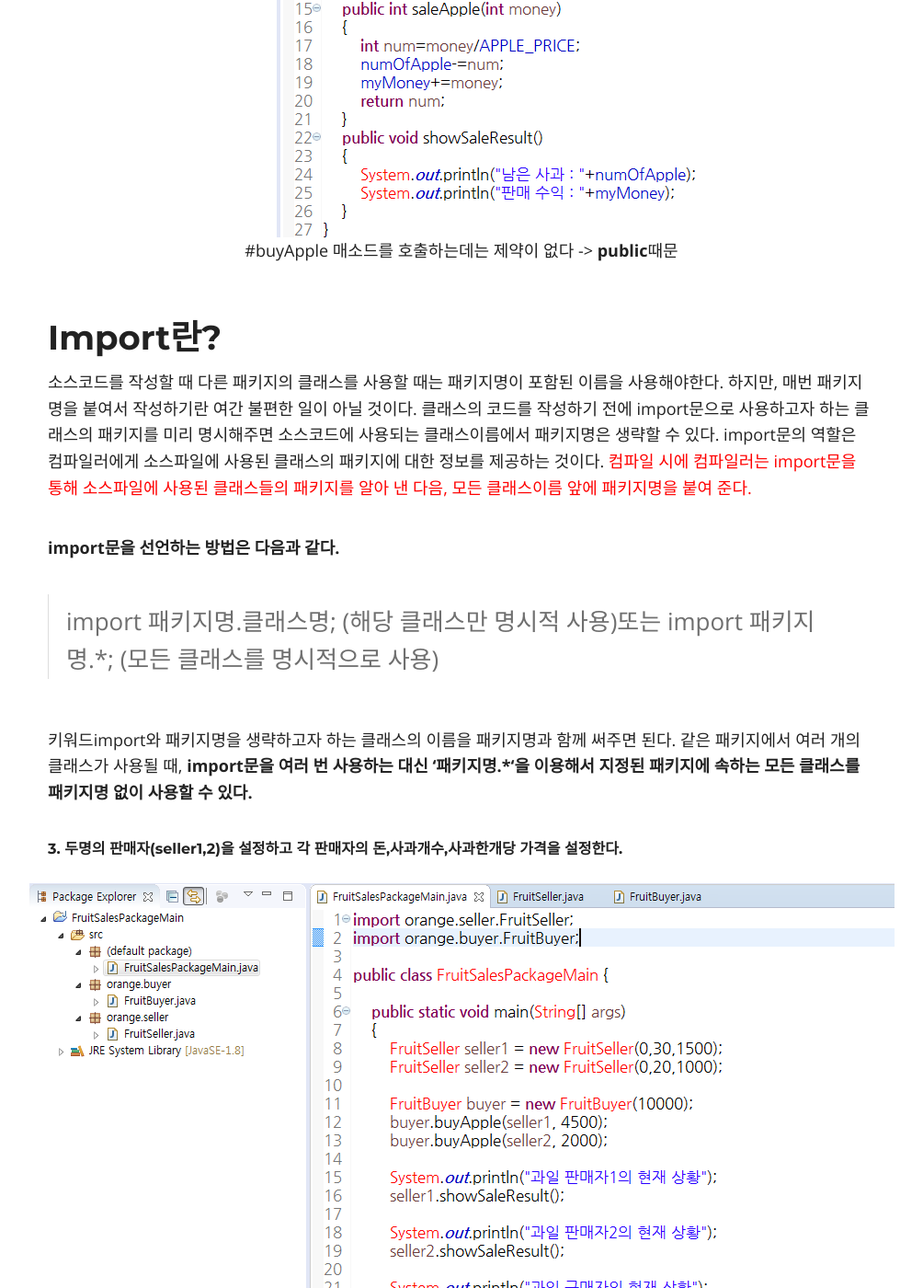
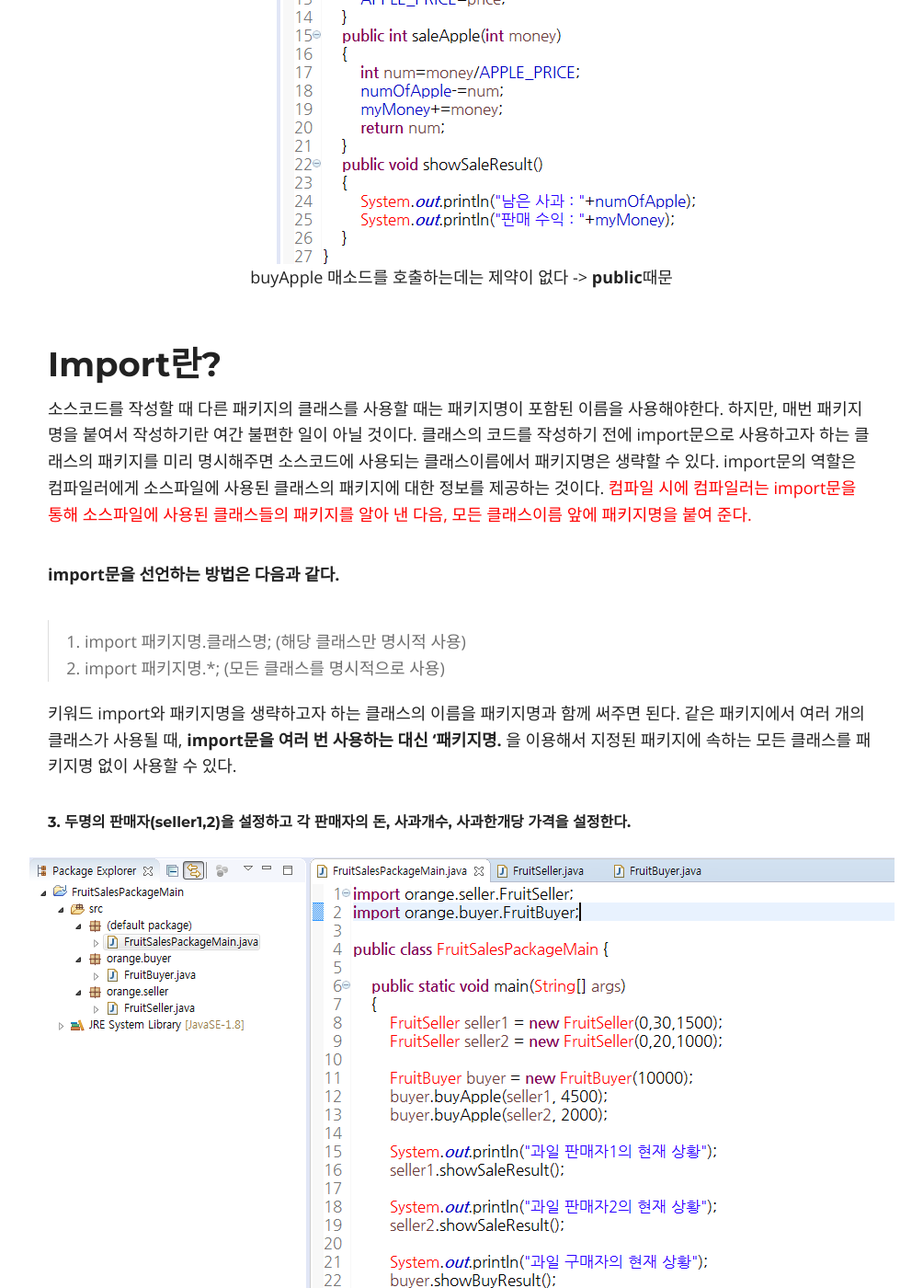
Before and after one commit to DoHyunChoi/dohyunchoi.github.io, a Jekyll site: the page built from _posts/2019-08-16-Package_import.markdown, in a window 1280 px wide and 1400 px high, scrolled down 1724 px. Shown: the whole window at 92% size, without its empty margins (138-1142 px from the left). Built offline with Jekyll 4.4.1, drawn with Linux system fonts in a browser that asks for light colours; nearby versions of some CDN libraries; comment, search, counter and statistics services are not loaded.

Commit message:
Update 2019-08-16-Package_import.markdown

```diff
--- a/_posts/2019-08-16-Package_import.markdown
+++ b/_posts/2019-08-16-Package_import.markdown
@@ -25,12 +25,12 @@ featured: true
 ###### 1. 먼저 오렌지를 사는 buyer를 나타내기 위해 **orange.buyer**이라는 package를 만들자
 <img src="{{ site.url }}/images/java1.png">
 import을 사용하려면 class FruitBuyer 앞에 public을 **꼭** 붙여야한다!
-    **그럼 import란 무엇일까?**
+**그럼 import란 무엇일까?**
  아래 글에서 알아보자
 
 ###### 2. 오렌지를 파는 seller를 나타내기 위해 **orange.seller**이라는 package를 만들자
 <img src="{{ site.url }}/images/java2.png">
-#buyApple 매소드를 호출하는데는 제약이 없다 -> **public**때문
+buyApple 매소드를 호출하는데는 제약이 없다 -> **public**때문
 
 ## Import란?
 소스코드를 작성할 때 다른 패키지의 클래스를 사용할 때는 패키지명이 포함된 이름을 사용해야한다. 하지만, 매번 패키지명을 붙여서 작성하기란 여간 불편한 일이 아닐 것이다.
@@ -40,14 +40,14 @@ import문의 역할은 컴파일러에게 소스파일에 사용된 클래스의
 
 
 **import문을 선언하는 방법은 다음과 같다.**
->import 패키지명.클래스명; (해당 클래스만 명시적 사용)또는
-    import 패키지명.*; (모든 클래스를 명시적으로 사용)
+>1. import 패키지명.클래스명; (해당 클래스만 명시적 사용)
+2. import 패키지명.*; (모든 클래스를 명시적으로 사용)
 
 
-키워드import와 패키지명을 생략하고자 하는 클래스의 이름을 패키지명과 함께 써주면 된다. 같은 패키지에서 여러 개의 클래스가 사용될 때,
-**import문을 여러 번 사용하는 대신 '패키지명.*'을 이용해서 지정된 패키지에 속하는 모든 클래스를 패키지명 없이 사용할 수 있다.**
+키워드 import와 패키지명을 생략하고자 하는 클래스의 이름을 패키지명과 함께 써주면 된다. 같은 패키지에서 여러 개의 클래스가 사용될 때,
+**import문을 여러 번 사용하는 대신 '패키지명.** 을 이용해서 지정된 패키지에 속하는 모든 클래스를 패키지명 없이 사용할 수 있다.
 
-###### 3. 두명의 판매자(seller1,2)을 설정하고 각 판매자의 돈,사과개수,사과한개당 가격을 설정한다.
+###### 3. 두명의 판매자(seller1,2)을 설정하고 각 판매자의 돈, 사과개수, 사과한개당 가격을 설정한다.
 <img src="{{ site.url }}/images/java3.png">
 메인 클래스 & 결과
 
```
